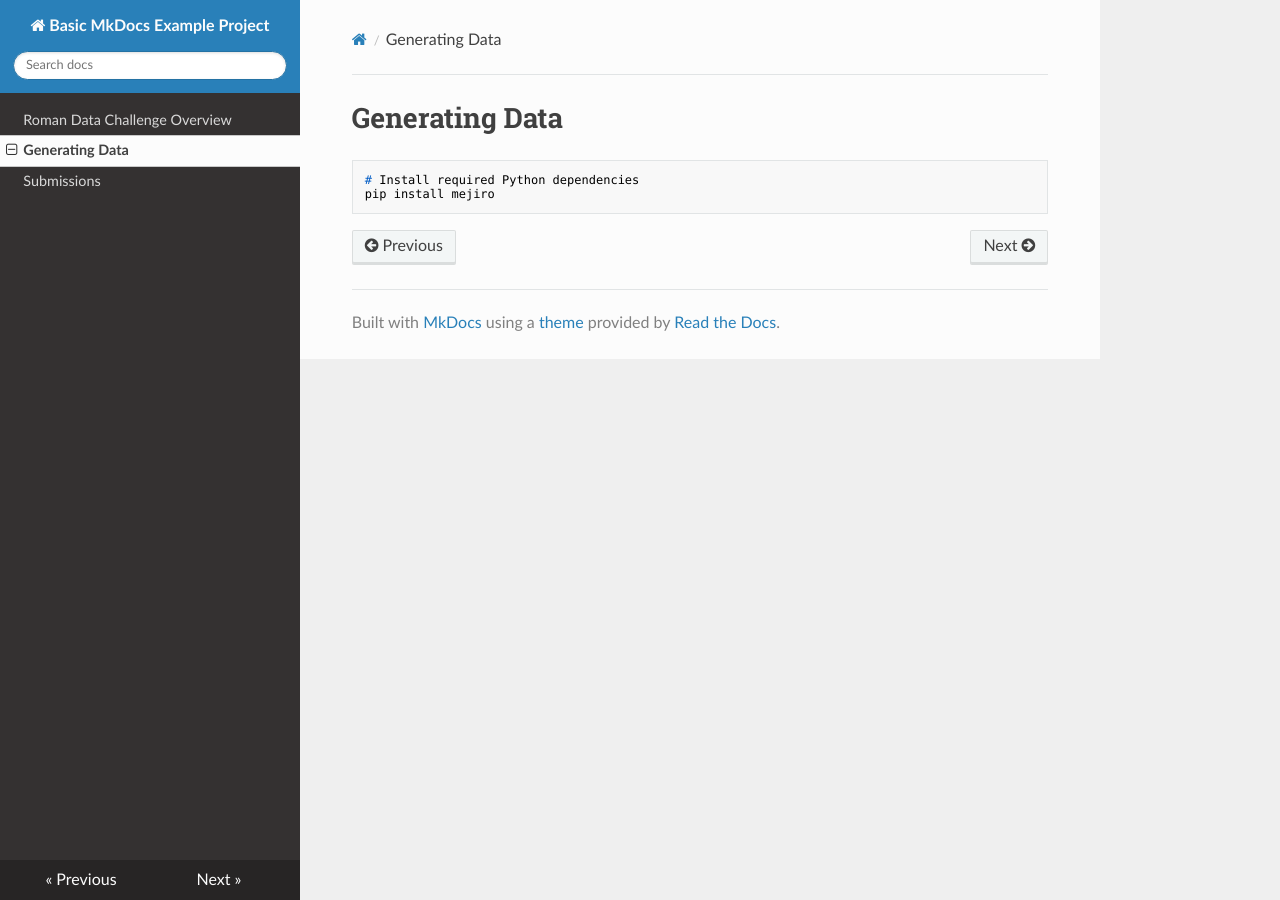
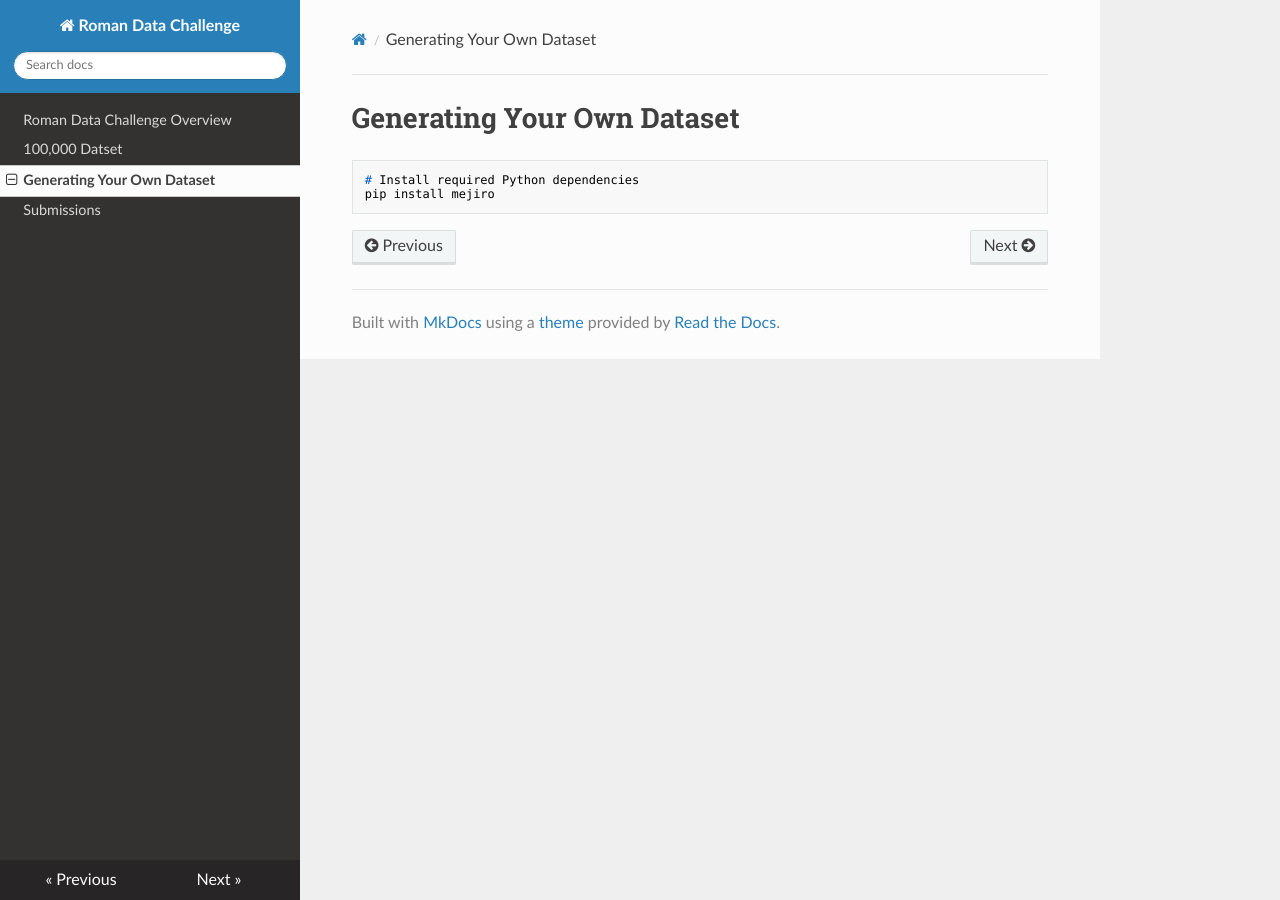
Before and after one commit to ahuang314/Roman_Data_Challenge, an MkDocs documentation site: the page built from docs/generating_data.md, in a window 1280 px wide. Built offline with MkDocs 1.6.1, drawn with Linux system fonts in a browser that asks for light colours; nearby versions of some CDN libraries.

Commit message:
rename some things

````diff
--- /dev/null
+++ b/docs/100k_dataset.md
@@ -0,0 +1,3 @@
+# 100,000 Datset
+
+TODO
--- a/docs/generating_data.md
+++ b/docs/generating_data.md
@@ -1,4 +1,4 @@
-# Generating Data
+# Generating Your Own Dataset
 
 ```console
 # Install required Python dependencies
--- a/mkdocs.yml
+++ b/mkdocs.yml
@@ -1,4 +1,4 @@
-site_name: Basic MkDocs Example Project
+site_name: Roman Data Challenge
 theme:
   name: readthedocs
   highlightjs: true
````
Also changed, not shown: README.md (+1 -1 lines).
